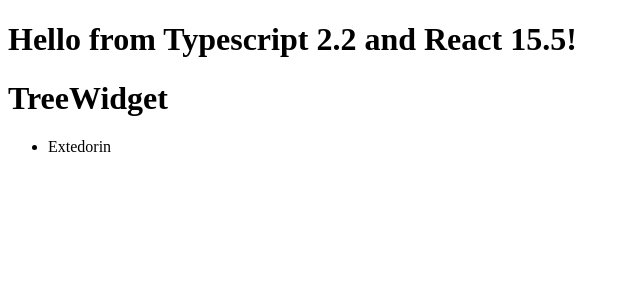
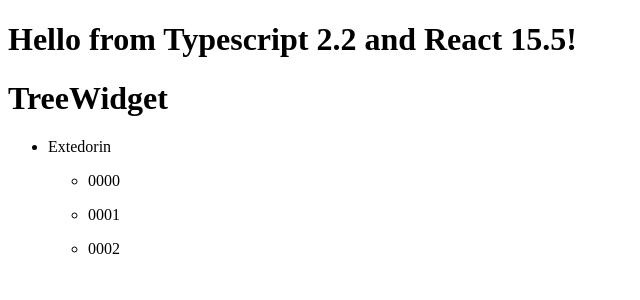
Before and after one commit to JaegerJens/ReactTypescript, a React app: page / in a window 1280 px wide. Shown: the top 300 px of the page, without its empty margins (0-640 px from the left). Built offline with nearby package versions, Linux system fonts and the light colour scheme.

Commit message:
render tree in depth

```diff
--- a/src/components/Tree/Tree.tsx
+++ b/src/components/Tree/Tree.tsx
@@ -1,16 +1,18 @@
 import * as React from "react";
-import {AppState, TreeWidget, TreeList} from  "../../typings"
+import {AppState, TreeWidget, TreeList, TreeItem} from  "../../typings"
 import {connect} from "react-redux";
 
+const showItem = (item: TreeItem): JSX.Element => <div>
+        <p>{item.name}</p>
+        {item.children ? (<ul>{listChildren(item.children)}</ul>) : ''}
+    </div>;
 
-const listChildren = (children: TreeList) =>
-    children.map((entry) => <li key={entry.id}>{entry.name}</li>);
+const listChildren = (children: TreeList): JSX.Element[] =>
+    children.map((entry) => <li key={entry.id}>{showItem(entry)}</li>);
 
 const Tree = (props: TreeWidget) => <div>
         <h1>TreeWidget</h1>
-        <ul>
-            {listChildren(props.data)}
-        </ul>
+        <ul>{listChildren(props.data)}</ul>
     </div>;
 
 const mapStateToProps = (state: AppState) => state.tree;
```
